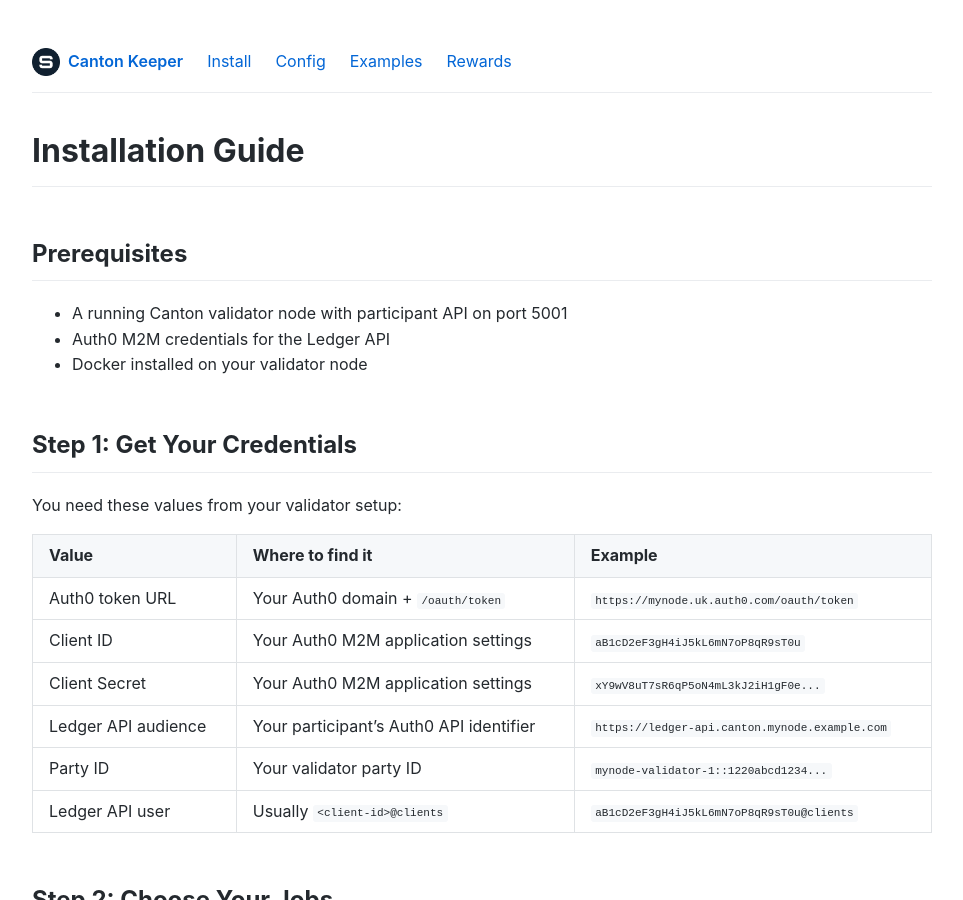
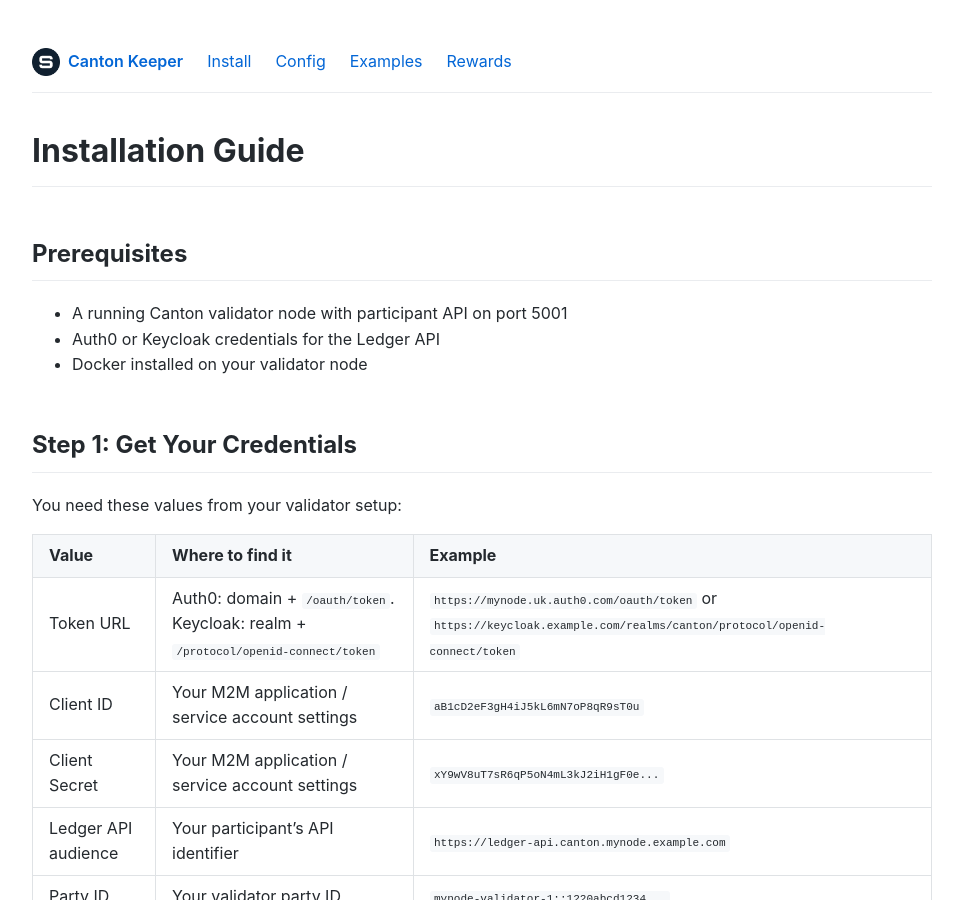
Before and after one commit to saxon-xyz/canton-keeper-docs, a Jekyll site: the page built from install.md, in a window 1280 px wide and 900 px high. Shown: the whole window, without its empty margins (158-1121 px from the left). Built offline with Jekyll 4.4.1, drawn with Linux system fonts in a browser that asks for light colours.

Commit message:
Add Keycloak authentication support to install guide
Co-Authored-By: Claude Opus 4.6 (1M context) <noreply@anthropic.com>

```diff
--- a/install.md
+++ b/install.md
@@ -8,7 +8,7 @@ title: Installation Guide
 ## Prerequisites
 
 - A running Canton validator node with participant API on port 5001
-- Auth0 M2M credentials for the Ledger API
+- Auth0 or Keycloak credentials for the Ledger API
 - Docker installed on your validator node
 
 ## Step 1: Get Your Credentials
@@ -17,10 +17,10 @@ You need these values from your validator setup:
 
 | Value | Where to find it | Example |
 |-------|-----------------|---------|
-| Auth0 token URL | Your Auth0 domain + `/oauth/token` | `https://mynode.uk.auth0.com/oauth/token` |
-| Client ID | Your Auth0 M2M application settings | `aB1cD2eF3gH4iJ5kL6mN7oP8qR9sT0u` |
-| Client Secret | Your Auth0 M2M application settings | `xY9wV8uT7sR6qP5oN4mL3kJ2iH1gF0e...` |
-| Ledger API audience | Your participant's Auth0 API identifier | `https://ledger-api.canton.mynode.example.com` |
+| Token URL | Auth0: domain + `/oauth/token`. Keycloak: realm + `/protocol/openid-connect/token` | `https://mynode.uk.auth0.com/oauth/token` or `https://keycloak.example.com/realms/canton/protocol/openid-connect/token` |
+| Client ID | Your M2M application / service account settings | `aB1cD2eF3gH4iJ5kL6mN7oP8qR9sT0u` |
+| Client Secret | Your M2M application / service account settings | `xY9wV8uT7sR6qP5oN4mL3kJ2iH1gF0e...` |
+| Ledger API audience | Your participant's API identifier | `https://ledger-api.canton.mynode.example.com` |
 | Party ID | Your validator party ID | `mynode-validator-1::1220abcd1234...` |
 | Ledger API user | Usually `<client-id>@clients` | `aB1cD2eF3gH4iJ5kL6mN7oP8qR9sT0u@clients` |
 
```
